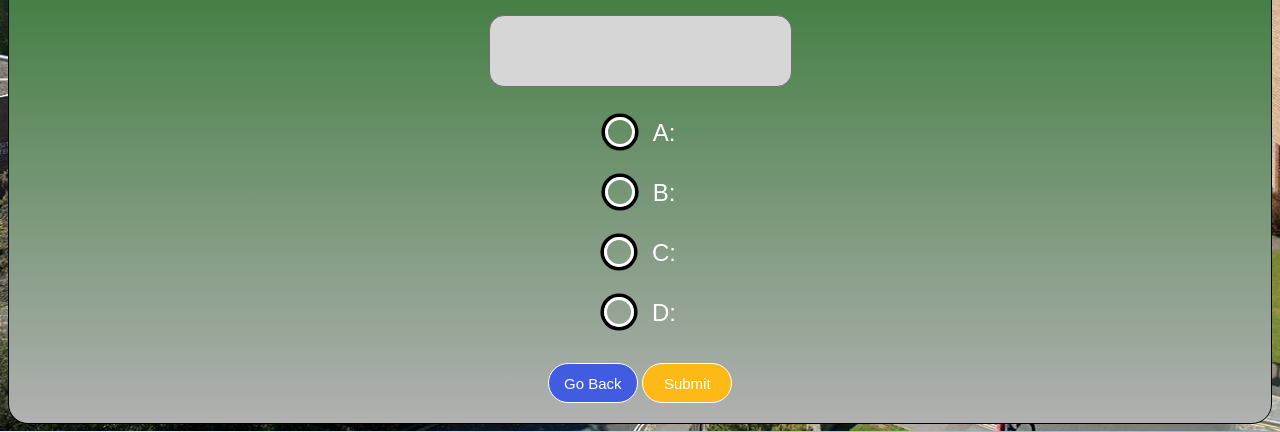
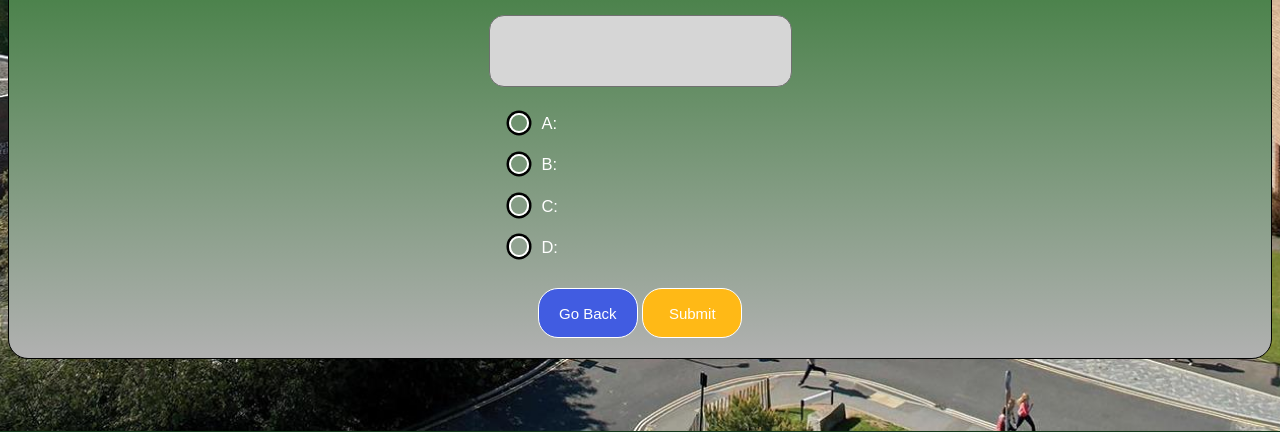
Before and after one commit to billyThornton/eXeplore-Group-K, a Flask app: template templates/mobile/Answer_Page.html in a window 1280 px wide. Shown: the part 369-801 px from the top of the page. Run offline with Flask 2, Linux system fonts and the light colour scheme; the template is opened without the code that fills it, so the values that code supplies are empty.

Commit message:
CSS touch up

```diff
--- a/static/styles/Game_Style.css
+++ b/static/styles/Game_Style.css
@@ -1,8 +1,8 @@
 /*
 Created on 22/02/2020
 @author: Ben Trotter
-@Last Edited: 26/02/2020
-@edited by: Jamie Butler
+@Last Edited: 08/03/2020
+@edited by: Ben Trotter
 
 Copyright (c) “2020, by Group K
 Contributors: Jamie Butler, Rahul Pankhania, Teo Reed, Billy Thornton, Ben Trotter, Kristian Woolhouse
@@ -130,8 +130,8 @@ body {
 	border-width: 1px;
 	border-color: white;
 	border-radius: 20px;
-	height: 40px;
-	width:90px;
+	height: 50px;
+	width:100px;
 	font-size: 15px;
 	color: white;
 	margin-top: 20px;
@@ -140,6 +140,7 @@ body {
 
 #goback {
 	background: #415CE1;
+	margin-bottom: 0px;
 }
 
 #submit {
@@ -207,7 +208,6 @@ body {
 }
 
 /* Answer radio buttons */
-
 [type="radio"] {
 	border: 0;
 	clip: rect(0 0 0 0);
@@ -216,6 +216,7 @@ body {
 	padding: 0;
 	position: absolute;
 	width: 1px;
+	left: 100px;
 }
 
 /* One radio button per line */
@@ -224,6 +225,23 @@ label {
 	cursor: pointer;
 	line-height: 2.5;
 	font-size: 1.5em;
+	display: inline-block;
+	vertical-align: top;
+}
+
+input {
+	display: inline-block;
+	vertical-align: top;
+	margin-left: auto;
+}
+
+#form {
+	font-size: 11px;
+	text-align: left;
+	width: 275px;
+	height: auto;
+    margin: auto;
+    padding-left: 12px;
 }
 
 [type="radio"] + span {
--- a/templates/mobile/Answer_Page.html
+++ b/templates/mobile/Answer_Page.html
@@ -1,7 +1,7 @@
 <!--
 Created on 19/02/2020
 @author: Ben Trotter
-@Last Edited: 26/02/2020
+@Last Edited: 08/03/2020
 @edited by: Ben Trotter
 
 Copyright (c) “2020, by Group K
@@ -77,15 +77,16 @@ This page also gives access to a side bar which provides various features such a
 
 		<!-- Answer form -->
 		<form action="confirmAnswer" method="POST">
+		 <div id="form">
 			<div>
-				<label for="a">
+				<label class="radio_button" for="a">
 					<input type="radio" name="answer" value="a" id="a"> <span>A: {{answer_a}}</span>
 				</label>
 			</div>
 			<div>
 				<label for="b">
 					<input type="radio" name="answer" value="b" id="b"> <span>B: {{answer_b}}</span>
-				</label>
+				</label> <br>
 			</div>
 			<div>
 				<label for="c">
@@ -97,7 +98,7 @@ This page also gives access to a side bar which provides various features such a
 					<input type="radio" name="answer" value="d" id="d"> <span>D: {{answer_d}}</span>
 				</label>
 			</div>
-
+		</div>
 			<!-- To pass value of quiz progress -->
 			<input type="hidden" name="progress" value="{{progress_value}}">
 			<button type="button" class="transparent_button" id="goback" onclick="goBack()">Go Back</button>
```
Also changed, not shown: 2 other files.
